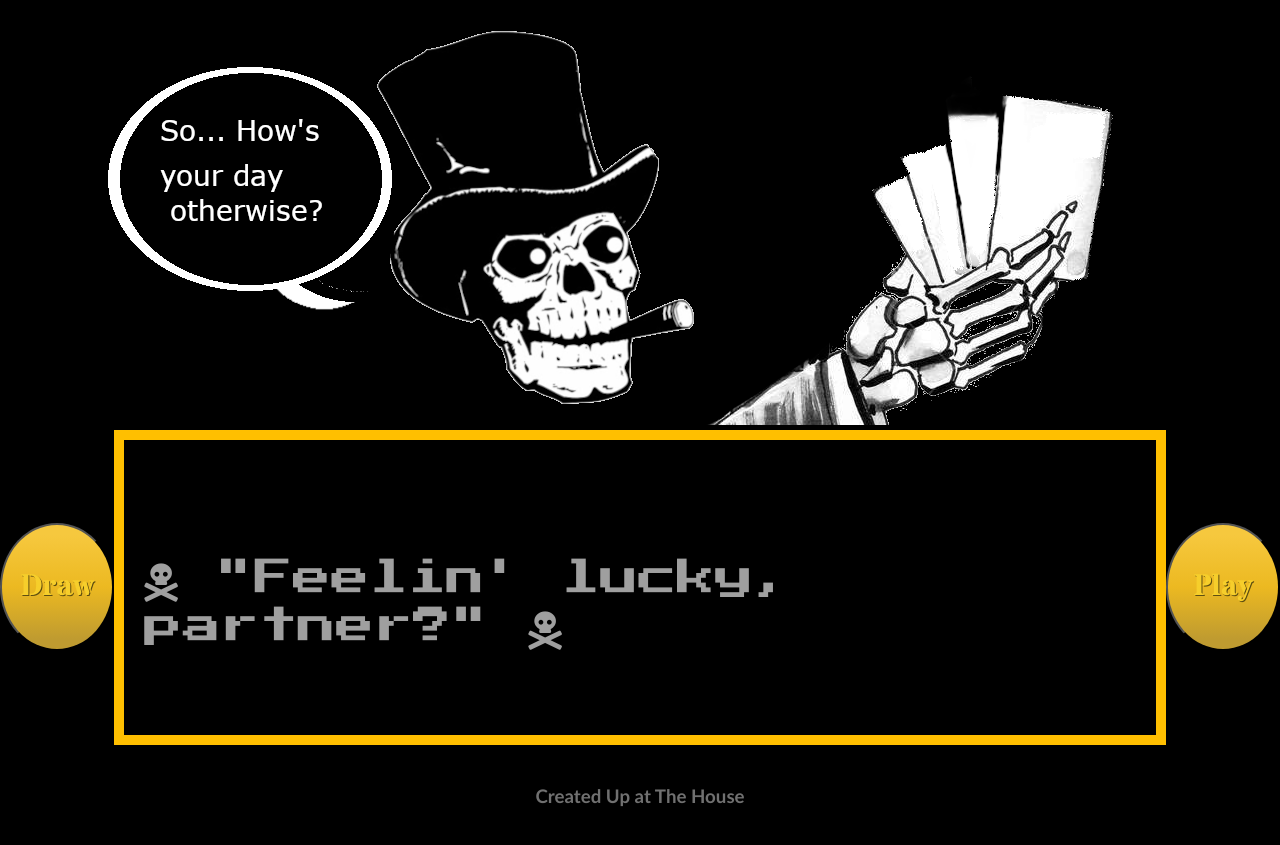
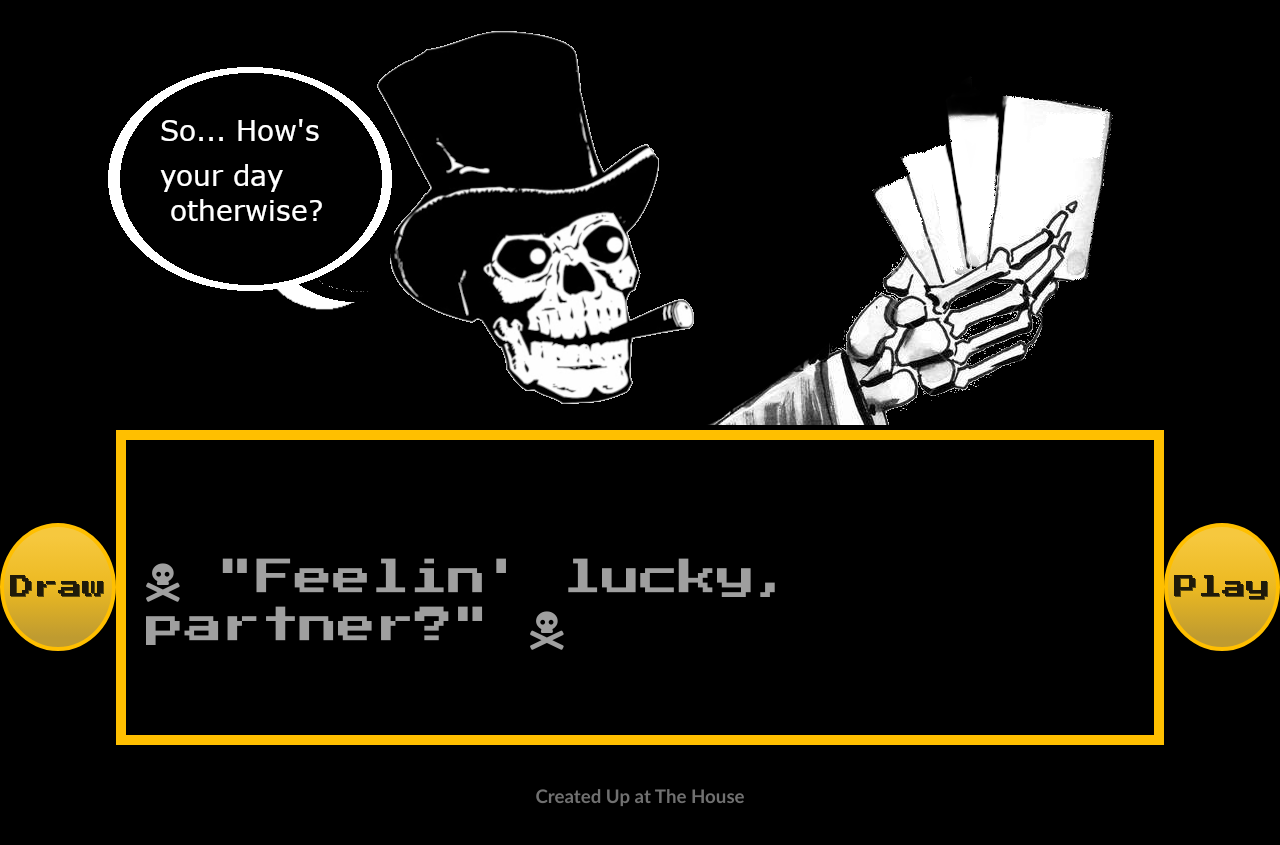
Before and after one commit to L-Saint-A/spookyPokerGame, a plain HTML site: page index.html in a window 1280 px wide. Shown: the part 231-1076 px from the top of the page. Drawn offline with nearby package versions, Linux system fonts and the light colour scheme; a web font is replaced by a local one.

Commit message:
styleStyleStyle

```diff
--- a/styles.css
+++ b/styles.css
@@ -27,14 +27,14 @@ h1 {
 }
 button {
     background: linear-gradient(180deg, rgba(246,200,62,1) 8%, rgba(236,185,33,1) 50%, rgba(191,155,48,1) 92%);
+    font-family: 'Press Start 2P';
+    font-size: 24px;
     border-radius: 50%;
-    font-family: 'Stardos Stencil', cursive;
-    font-size: 30px;
-    border-radius: 50%;
+    border: 4px solid #ffbf00;
     height: 128px;
     width: 128px;
     text-align: center;
-    color: #f6ce2b;
+    color: #1f1a0a;
     text-shadow: 1px 1px #5e4e11;
 }
 .playArea {
@@ -55,7 +55,7 @@ button {
     display: flexbox;
     margin: 104px auto;
     font-size: 2.4rem;
-    font-family: 'Press Start 2P', cursive;
+    font-family: 'Press Start 2P';
 }
 .fas {
     padding-bottom: 2px;
```
